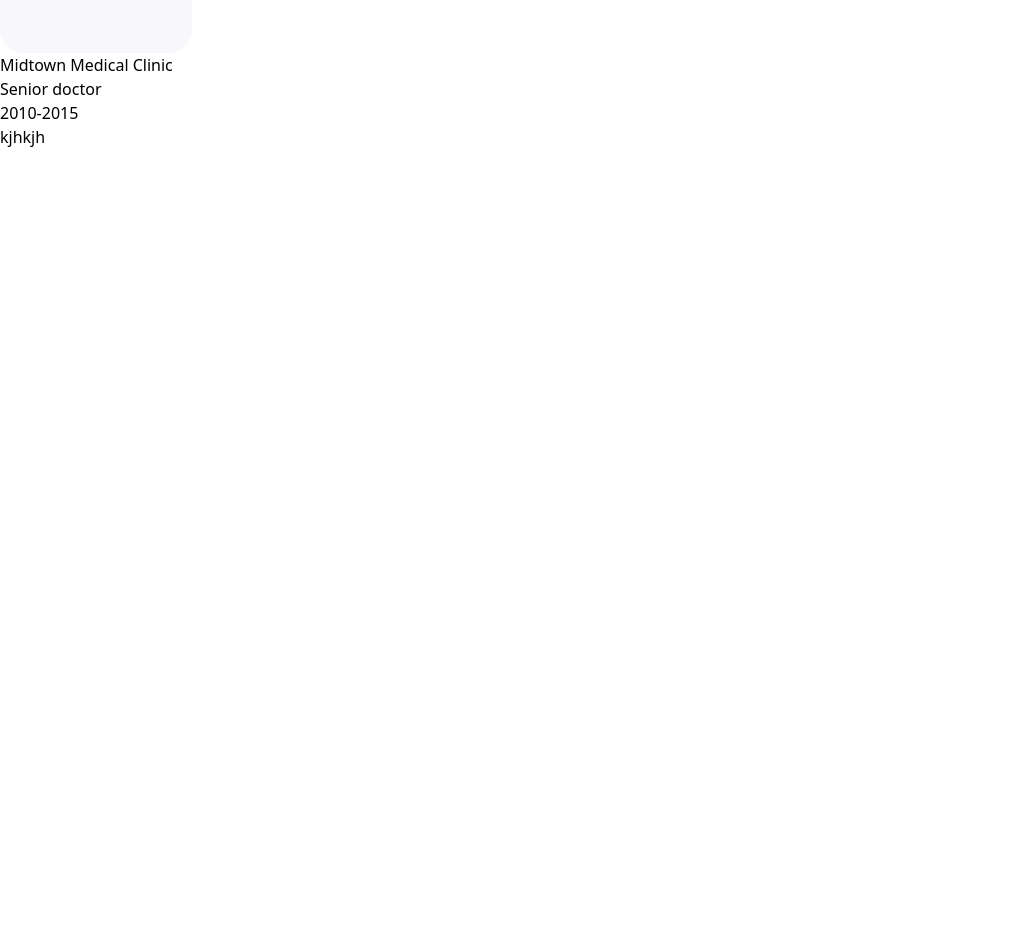
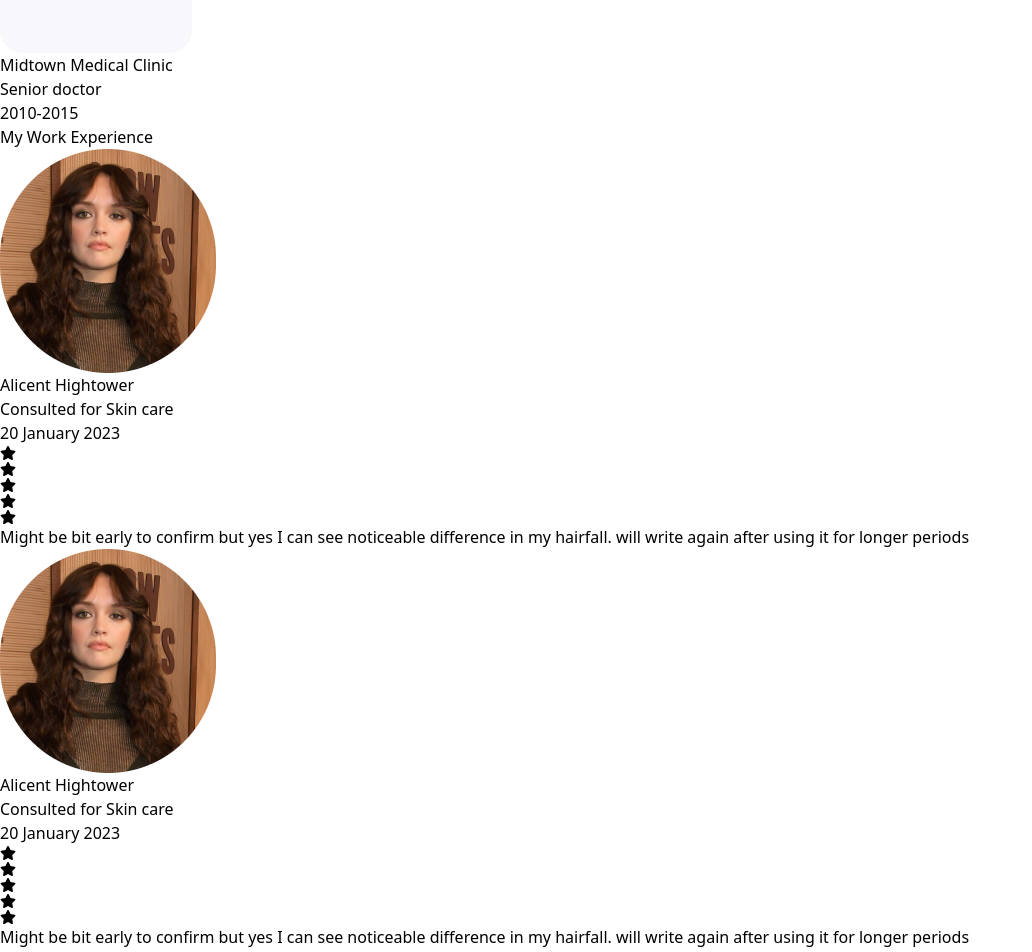
Before and after one commit to Shariar2006/Dr-Appointment, a React (Vite) app: page /findDoctors in a window 1280 px wide. Shown: the part 3640-4592 px from the top of the page, without its empty margins (0-1032 px from the left). Before the commit the page ends 3789 px from the top, so only its background shows below. Built offline with nearby package versions, Linux system fonts and the light colour scheme.

Commit message:
done review section

```diff
--- a/src/Components/Pages/FindDoctor/AboutMe.jsx
+++ b/src/Components/Pages/FindDoctor/AboutMe.jsx
@@ -14,7 +14,7 @@ const AboutMe = () => {
             <div className="px-8 py-7">
                 <p className="font-semibold text-gray-400">Hello I am Dr. Bruce Willis a Gynaecologist in Sanjivni Hospital Surat. love to work with all my hospital staff and seniour doctors. Completed my graduation in Gynaecologist Medicine from the </p>
                 <div className="border-t border-gray-400 mt-5">
-                    <button className="absolute font-semibold ml-[416px] -mt-3 bg-white px-2 border-b border-gray-500">Read More</button>
+                    <button className="absolute font-semibold ml-[460px] -mt-3 bg-white px-3 border-b border-gray-500">Read More</button>
                 </div>
                 <p className="mt-10 font-semibold text-lg">Language Spoken <span className="text-gray-400 ml-5 bg-gray-50 px-4 rounded-xl py-1">English</span> <span className="text-gray-400 ml-5 bg-gray-50 px-4 rounded-xl py-1">Hindi</span> <span className="text-gray-400 ml-5 bg-gray-50 px-4 rounded-xl py-1">Telugu</span></p>
                 <div className="mt-8 space-x-3">
--- a/src/Components/Pages/FindDoctor/FindDoctor.jsx
+++ b/src/Components/Pages/FindDoctor/FindDoctor.jsx
@@ -2,11 +2,12 @@ import AboutMe from "./AboutMe";
 import Banner from "./Banner";
 import Concerns from "./Concerns";
 import MyExperience from "./MyExperience";
+import Reviews from "./Reviews";
 import SpecializeIn from "./SpecializeIn";
 
 const FindDoctor = () => {
     return (
-        <div className="max-w-6xl mx-auto">
+        <div className="max-w-7xl mx-auto">
             <Banner/>
             <div className="flex justify-between mt-32 gap-7">
                 <div className="flex-1  w-full">
@@ -14,8 +15,9 @@ const FindDoctor = () => {
                     <SpecializeIn/>
                     <Concerns/>
                     <MyExperience/>
+                    <Reviews/>
                 </div>
-                <div className="flex-1 border w-full">kjhkjh</div>
+                <div className="flex-1 border w-full px-8 py-7 rounded-xl">kjhkjh</div>
             </div>
         </div>
     );
--- a/src/Components/Pages/FindDoctor/MyExperience.jsx
+++ b/src/Components/Pages/FindDoctor/MyExperience.jsx
@@ -9,7 +9,7 @@ const MyExperience = () => {
             <div className="px-8 py-7">
                 <p className="text-lg font-bold text-[#3A643B]">I have been in practice for : 7+ Years</p>
                 <div className='border border-gray-200 mt-4 mb-5'></div>
-                <div>
+                <div className='space-y-3'>
                     <div className='flex items-start'>
                         <img className='w-12' src={home} alt="" />
                         <div className='ml-4 mr-20 font-semibold'>
--- /dev/null
+++ b/src/Components/Pages/FindDoctor/Reviews.jsx
@@ -0,0 +1,40 @@
+import avatar from '../../../assets/avatar3.png'
+import { FaStar } from "react-icons/fa";
+
+const Reviews = () => {
+    return (
+        <div className=" border rounded-xl mb-5">
+            <div className="bg-gradient-to-r from-[#F4F7EC] to-[#FBFCFB] rounded-tl-xl rounded-tr-xl h-16 flex px-8 items-center">
+                <h1 className="text-xl font-semibold">My Work Experience</h1>
+            </div>
+            <div className="px-8 py-7 space-y-5">
+                <div className='space-y-3 bg-gray-50 rounded-xl p-4'>
+                    <div className='flex items-center'>
+                        <img className='w-12' src={avatar} alt="" />
+                        <div className='ml-4 mr-20 font-semibold'>
+                            <h1>Alicent Hightower</h1>
+                            <p className='text-gray-400'>Consulted for Skin care</p>
+                        </div>
+                        <p className='text-gray-400'>20 January 2023</p>
+                    </div>
+                    <h1 className='flex items-center gap-1'> <span className='flex text-orange-500'><FaStar /><FaStar /><FaStar /><FaStar /><FaStar /></span></h1>
+                    <p className='text-gray-600'>Might be bit early to confirm but yes I can see noticeable difference in my hairfall. will write again after using it for longer periods</p>
+                </div>
+                <div className='space-y-3 bg-gray-50 rounded-xl p-4'>
+                    <div className='flex items-center'>
+                        <img className='w-12' src={avatar} alt="" />
+                        <div className='ml-4 mr-20 font-semibold'>
+                            <h1>Alicent Hightower</h1>
+                            <p className='text-gray-400'>Consulted for Skin care</p>
+                        </div>
+                        <p className='text-gray-400'>20 January 2023</p>
+                    </div>
+                    <h1 className='flex items-center gap-1'> <span className='flex text-orange-500'><FaStar /><FaStar /><FaStar /><FaStar /><FaStar /></span></h1>
+                    <p className='text-gray-600'>Might be bit early to confirm but yes I can see noticeable difference in my hairfall. will write again after using it for longer periods</p>
+                </div>
+            </div>
+        </div>
+    );
+};
+
+export default Reviews;
```
Lines whose indentation alone changed are shown as unchanged.
